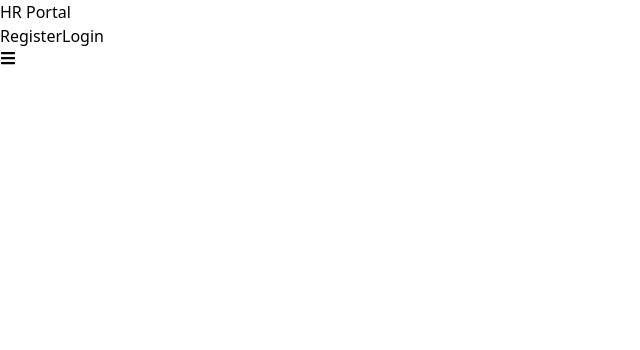
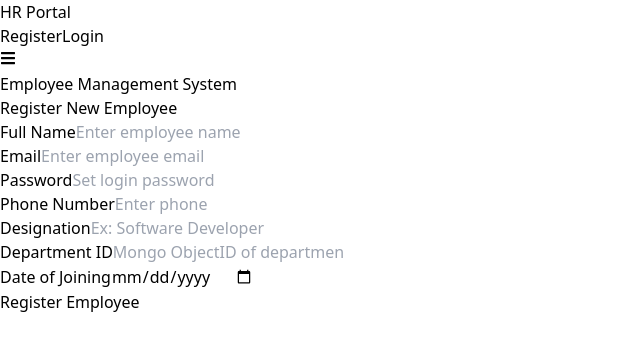
Before and after one commit to shenal-parmar/Employee_Management_System, a React app in the folder frontend/: page /employeeRegister in a window 1280 px wide. Shown: the top 350 px of the page, without its empty margins (0-640 px from the left). Built offline with nearby package versions, Linux system fonts and the light colour scheme; no server answers; the HTML template or start-up script is replaced by a standard one.

Commit message:
leave bug

```diff
--- a/frontend/pages/EmployeeDashboard.jsx
+++ b/frontend/pages/EmployeeDashboard.jsx
@@ -88,6 +88,25 @@ export default function EmployeeDashboard() {
     description: "",
   });
 const submitLeave = async () => {
+  const today = new Date().setHours(0,0,0,0);
+  const from = new Date(form.from_date).setHours(0,0,0,0);
+  const to = new Date(form.to_date).setHours(0,0,0,0);
+
+  // ❌ From date must not be before today
+  if (from < today) {
+    alert("From date cannot be before today.");
+    return;
+  }
+
+  // ❌ To date must be >= From date
+  if (to < from) {
+    alert("To date must be after or same as From date.");
+    return;
+  }
+
+  // ✅ Calculate number of leave days
+  const days = Math.floor((to - from) / (1000 * 60 * 60 * 24)) + 1;
+
   try {
     await api.post(`/leaves`, {
       emp_id: id,
@@ -96,15 +115,18 @@ export default function EmployeeDashboard() {
       from_date: form.from_date,
       to_date: form.to_date,
       description: form.description,
+      days,
     });
 
-      alert("Leave request submitted!");
+    alert(`Leave submitted successfully for ${days} day(s)!`);
     setShowForm(false);
+
   } catch (err) {
     console.error("Error submitting leave:", err);
     alert("Error submitting leave");
   }
 };
+
 
   return (
     <div className="p-6 md:p-8 space-y-8 bg-gradient-to-br from-gray-50 to-blue-50 min-h-screen">
--- /dev/null
+++ b/frontend/pages/EmployeeRegister.jsx
@@ -0,0 +1,194 @@
+import { useState } from "react";
+import axios from "axios";
+
+const api = axios.create({
+  baseURL: `${import.meta.env.VITE_API_URL?.replace(/\/$/, "")}/api`,
+});
+
+export default function EmployeeRegister() {
+  const [form, setForm] = useState({
+    name: "",
+    email: "",
+    password: "",
+    phone: "",
+    designation: "",
+    department: "",
+    date_of_joining: "",
+  });
+
+  const [error, setError] = useState(null);
+  const [success, setSuccess] = useState(null);
+
+  const handleChange = (e) => {
+    setForm({ ...form, [e.target.name]: e.target.value });
+  };
+
+  const handleSubmit = async (e) => {
+    e.preventDefault();
+    setError(null);
+    setSuccess(null);
+
+    try {
+      const res = await api.post("/employees", form);
+      setSuccess("Employee registered successfully!");
+      setForm({
+        name: "",
+        email: "",
+        password: "",
+        phone: "",
+        designation: "",
+        department: "",
+        date_of_joining: "",
+      });
+    } catch (err) {
+      setError(err.response?.data?.message || "Server error");
+    }
+  };
+
+  return (
+    <div className="min-h-screen flex items-center justify-center bg-gradient-to-br from-teal-600 to-gray-100 p-4">
+      <div className="w-full max-w-lg bg-white/80 backdrop-blur-lg shadow-2xl rounded-2xl p-8 border border-white/20">
+
+        <h2 className="text-3xl font-bold text-center text-teal-700 mb-6">
+          Employee Management System
+        </h2>
+
+        <h3 className="text-2xl font-semibold text-gray-800 mb-6 text-center">
+          Register New Employee
+        </h3>
+
+        <form onSubmit={handleSubmit} className="space-y-5">
+
+          {error && (
+            <p className="text-red-600 font-semibold text-center bg-red-100 py-2 rounded">
+              {error}
+            </p>
+          )}
+
+          {success && (
+            <p className="text-green-600 font-semibold text-center bg-green-100 py-2 rounded">
+              {success}
+            </p>
+          )}
+
+          {/* Name */}
+          <div>
+            <label className="block text-gray-700 font-medium mb-1">
+              Full Name
+            </label>
+            <input
+              type="text"
+              name="name"
+              value={form.name}
+              onChange={handleChange}
+              required
+              placeholder="Enter employee name"
+              className="w-full px-4 py-3 border rounded-lg focus:ring-2 focus:ring-teal-500 outline-none"
+            />
+          </div>
+
+          {/* Email */}
+          <div>
+            <label className="block text-gray-700 font-medium mb-1">
+              Email
+            </label>
+            <input
+              type="email"
+              name="email"
+              value={form.email}
+              onChange={handleChange}
+              required
+              placeholder="Enter employee email"
+              className="w-full px-4 py-3 border rounded-lg focus:ring-2 focus:ring-teal-500 outline-none"
+            />
+          </div>
+
+          {/* Password */}
+          <div>
+            <label className="block text-gray-700 font-medium mb-1">
+              Password
+            </label>
+            <input
+              type="password"
+              name="password"
+              value={form.password}
+              onChange={handleChange}
+              required
+              placeholder="Set login password"
+              className="w-full px-4 py-3 border rounded-lg focus:ring-2 focus:ring-teal-500 outline-none"
+            />
+          </div>
+
+          {/* Phone */}
+          <div>
+            <label className="block text-gray-700 font-medium mb-1">
+              Phone Number
+            </label>
+            <input
+              type="text"
+              name="phone"
+              value={form.phone}
+              onChange={handleChange}
+              placeholder="Enter phone"
+              className="w-full px-4 py-3 border rounded-lg focus:ring-2 focus:ring-teal-500 outline-none"
+            />
+          </div>
+
+          {/* Designation */}
+          <div>
+            <label className="block text-gray-700 font-medium mb-1">
+              Designation
+            </label>
+            <input
+              type="text"
+              name="designation"
+              value={form.designation}
+              onChange={handleChange}
+              required
+              placeholder="Ex: Software Developer"
+              className="w-full px-4 py-3 border rounded-lg focus:ring-2 focus:ring-teal-500 outline-none"
+            />
+          </div>
+
+          {/* Department */}
+          <div>
+            <label className="block text-gray-700 font-medium mb-1">
+              Department ID
+            </label>
+            <input
+              type="text"
+              name="department"
+              value={form.department}
+              onChange={handleChange}
+              required
+              placeholder="Mongo ObjectID of department"
+              className="w-full px-4 py-3 border rounded-lg focus:ring-2 focus:ring-teal-500 outline-none"
+            />
+          </div>
+
+          {/* DOJ */}
+          <div>
+            <label className="block text-gray-700 font-medium mb-1">
+              Date of Joining
+            </label>
+            <input
+              type="date"
+              name="date_of_joining"
+              value={form.date_of_joining}
+              onChange={handleChange}
+              required
+              className="w-full px-4 py-3 border rounded-lg focus:ring-2 focus:ring-teal-500 outline-none"
+            />
+          </div>
+
+          <button
+            type="submit"
+            className="w-full bg-teal-600 hover:bg-teal-700 text-white py-3 rounded-lg text-lg transition-all duration-300 shadow-md hover:shadow-lg"
+          >
+            Register Employee
+          </button>
+        </form>
+      </div>
+    </div>
+  );
+}
--- a/frontend/pages/Navbar.jsx
+++ b/frontend/pages/Navbar.jsx
@@ -43,7 +43,7 @@ export default function Navbar() {
 
         {!user && (
           <Link
-            to="/register"
+            to="/employeeRegister"
             className="text-gray-700 hover:text-teal-600 font-medium transition"
           >
             Register
--- a/frontend/src/App.jsx
+++ b/frontend/src/App.jsx
@@ -17,6 +17,7 @@ import Navbar from "../pages/Navbar";
 import ProfilePage from "../pages/ProfilePage";
 import ProtectedRoute from "../pages/ProtectedRoute";
 import EmployeeDashboard from "../pages/EmployeeDashboard";
+import EmployeeRegister from "../pages/EmployeeRegister";
 
 function App() {
   const [count, setCount] = useState(0);
@@ -58,7 +59,7 @@ function App() {
         ></Route>
         <Route path="/leaves" element={<LeaveManagement />}></Route>
         <Route path="/salaryManagement" element={<SalaryManagement />}></Route>
-        {/* <Route path="/salaryManagement" element={<SalaryManagement />}></Route> */}
+        <Route path="/employeeRegister" element={<EmployeeRegister />}></Route>
         <Route path="/profile" element={<ProfilePage />}></Route>
         <Route path="/profile/:id" element={<ProfilePage />} />
 
```
Lines whose indentation alone changed are shown as unchanged.
